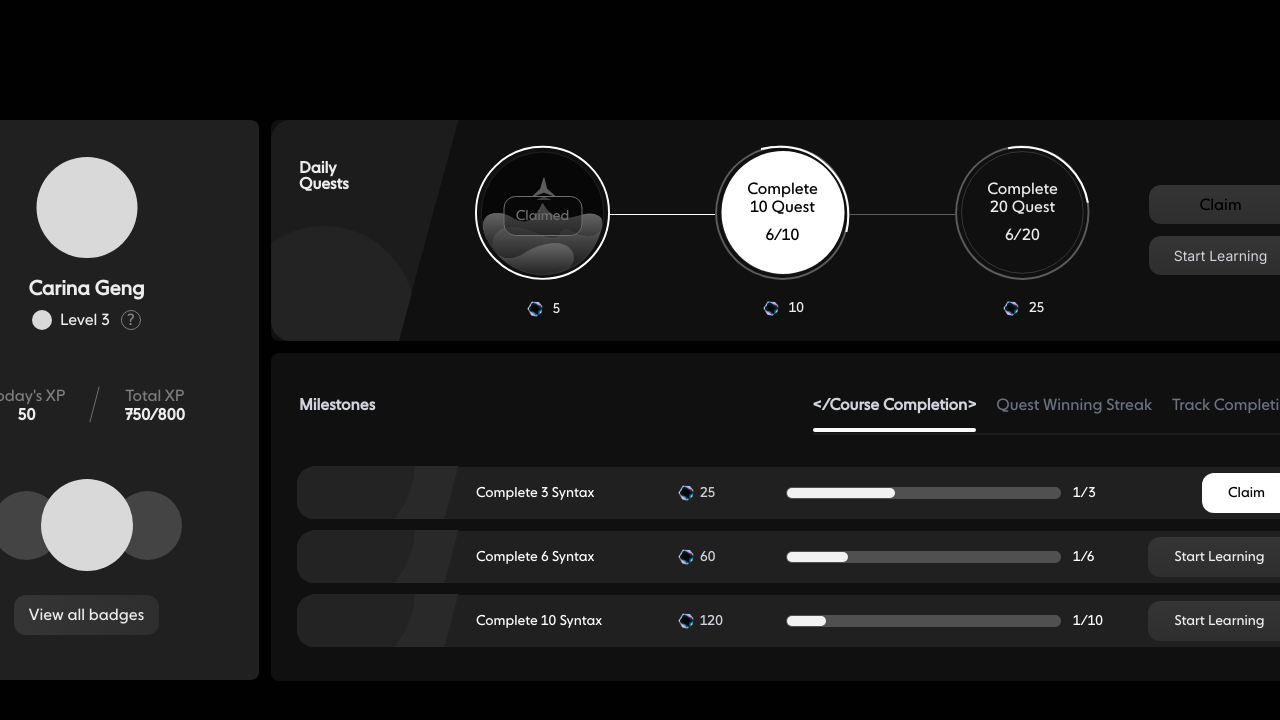
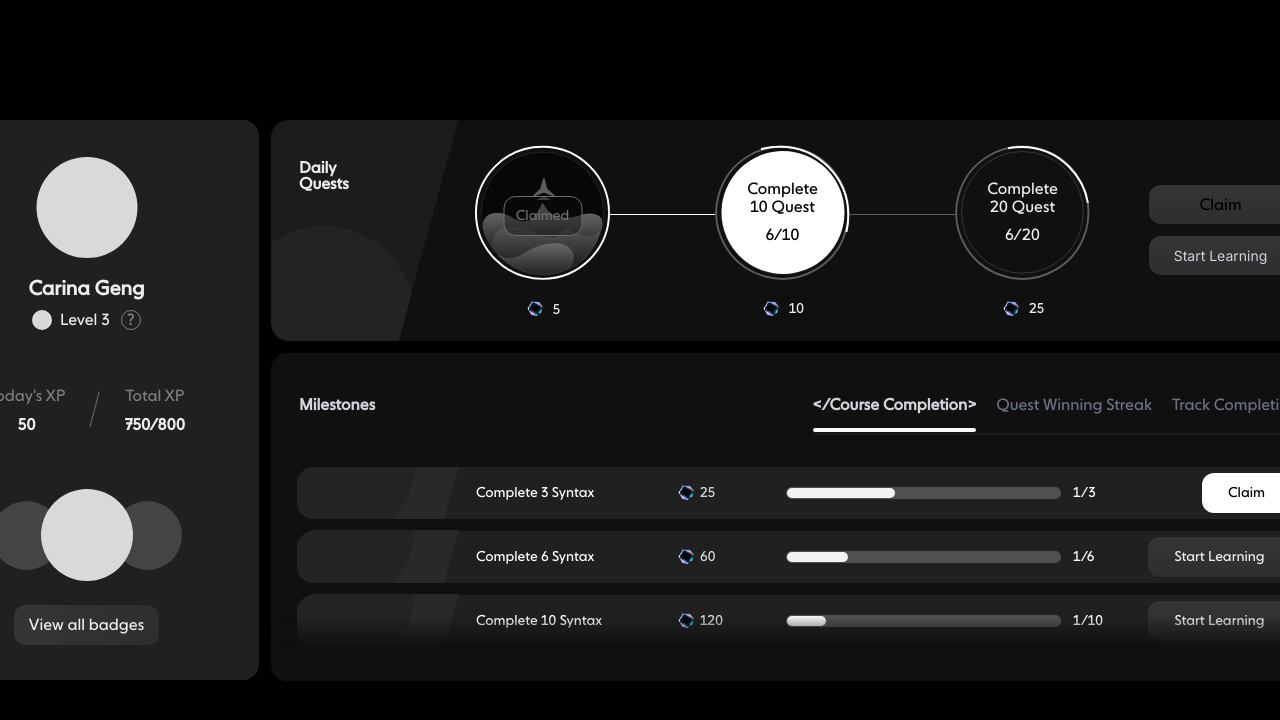
Before and after one commit to aLIEzsss4/HQ-FONT, a Next.js app: page / in a window 1280 px wide. Shown: the top 720 px of the page. Built offline with nearby package versions, Linux system fonts and the light colour scheme.

Commit message:
feat: many list

```diff
--- a/ui/dailyQuests.tsx
+++ b/ui/dailyQuests.tsx
@@ -3,7 +3,7 @@ import Image from 'next/image'
 
 export default function DailyQuests() {
   return (
-    <div className="w-[1083px] h-[221px] flex-shrink-0 rounded-lg bg-[#101010]  flex">
+    <div className="w-[1083px] h-[221px] flex-shrink-0 rounded-[16px] bg-[#101010]  flex">
       <div className="relative h-[100%] w-[188px]">
         <Image
           className="absolute  left-0 z--10"
@@ -112,7 +112,7 @@ export default function DailyQuests() {
               height={20}
               priority
             />
-            <p className="text-[#EDEDED] text-center font-next-book text-[14px] font-normal  leading-[110%]">
+            <p className="text-[#EDEDED] h-[20px] leading-5 text-center font-next-book text-[14px] font-normal  ">
               5
             </p>
           </div>
@@ -171,7 +171,7 @@ export default function DailyQuests() {
               height={20}
               priority
             />
-            <p className="text-[#EDEDED] text-center font-next-book text-[14px] font-normal  leading-[110%]">
+            <p className="text-[#EDEDED] text-center font-next-book text-[14px] font-normal h-[20px] leading-5 ">
               10
             </p>
           </div>
@@ -229,7 +229,7 @@ export default function DailyQuests() {
               height={20}
               priority
             />
-            <p className="text-[#EDEDED] text-center font-next-book text-[14px] font-normal  leading-[110%]">
+            <p className="text-[#EDEDED] text-center font-next-book text-[14px] font-normal  h-[20px] leading-5 ">
               25
             </p>
           </div>
@@ -251,8 +251,6 @@ export default function DailyQuests() {
       </div>
 
 
-
-
     </div>
   )
 }
--- a/ui/table.tsx
+++ b/ui/table.tsx
@@ -1,39 +1,41 @@
 import Image from 'next/image'
 
 interface ITableData {
-  syntax: number,
+  total: number,
   conin: number,
   width: number,
-  schedule: string,
+  finished: number,
   canClaim: boolean
 }
 
-const TableData: ITableData[] = [
+const originalData: ITableData[] = [
   {
-    syntax: 3,
+    total: 3,
     conin: 25,
     width: 108,
-    schedule: '1/3',
+    finished: 1,
     canClaim: true,
   },
   {
-    syntax: 6,
+    total: 6,
     conin: 60,
     width: 61,
-    schedule: '1/6',
+    finished: 1,
     canClaim: false,
   },
   {
-    syntax: 10,
+    total: 10,
     conin: 120,
     width: 39,
-    schedule: '1/10',
+    finished: 1,
     canClaim: false,
   }
 ]
 
+const TableData: ITableData[] = Array.from({ length: 9 }, (_, index) => originalData[index % originalData.length]);
+
 const Col = (props: ITableData) => {
-  const { syntax, conin, width, schedule, canClaim } = props
+  const { total, conin, width, finished, canClaim } = props
   return (
     <div className="mb-[12px] w-[1000px] h-[52px] flex-shrink-0   rounded-[16px]  bg-[#202020] flex items-center">
       <div>
@@ -43,7 +45,7 @@ const Col = (props: ITableData) => {
         </svg>
       </div>
       <p className="ml-[17px] w-[200px] text-white font-next-book text-sm font-normal leading-[120%]">
-        Complete {syntax} Syntax
+        Complete {total} Syntax
       </p>
       <Image
         className=""
@@ -65,7 +67,7 @@ const Col = (props: ITableData) => {
 
       </div>
       <p className="ml-[12px] text-white font-next-book text-sm font-normal leading-[120%]">
-        {schedule}
+        {finished}/{total}
       </p>
       {canClaim ?
         <button
@@ -79,7 +81,6 @@ const Col = (props: ITableData) => {
         >
           Start Learning
         </button>
-
       }
 
 
@@ -95,7 +96,7 @@ export default function Table() {
 
 
   return (
-    <div className="w-[1083px] h-[328px] mt-3 flex-shrink-0 rounded-lg bg-[#101010]">
+    <div className="w-[1083px] h-[328px] mt-3 flex-shrink-0 rounded-[16px] bg-[#101010]">
       <div className="flex  mt-[40px]">
         <div className="  ml-[28px] w-146 text-gray-300 font-next-book text-16  font-bold leading-110">
           Milestones
@@ -129,12 +130,22 @@ export default function Table() {
 
       </div>
 
-      <div className="mt-[32px] ml-[26px]">
-        {TableData.map(item => <Col {...item} />)}
+      <div className="relative">
+        <div className="mt-[32px] ml-[26px]  h-[180px] overflow-hidden  overflow-y-auto">
+          {TableData.map(item => <Col {...item} />)}
+        </div>
+        <div className="absolute bottom-0 left-[0px]">
+          <Image
+            className=""
+            src="/svgs/tablebom.svg"
+            alt="tablebom"
+            width={1083}
+            height={30}
+            priority
+          />
+        </div>
+      </div>
 
-
-
-      </div>
     </div>
   )
 }
--- a/ui/userInfo.tsx
+++ b/ui/userInfo.tsx
@@ -3,7 +3,7 @@ import Image from 'next/image'
 
 export default function UserInfo() {
   return (
-    <div className="w-[345px] h-[560px] flex-shrink-0 rounded-lg bg-[#202020]">
+    <div className="w-[345px] h-[560px] flex-shrink-0 rounded-[16px] bg-[#202020]">
 
       {/* top */}
       <div className="flex flex-col items-center mt-[37px]">
@@ -28,7 +28,7 @@ export default function UserInfo() {
           <p className="text-[#EDEDED] font-next-book text-[13px] font-normal text-base leading-[100%] ">
             Level 3
           </p>
-          <div className=" ml-auto relative w-[20px] h-[20px] flex content-center justify-center items-center">
+          <div className=" ml-auto relative w-[20px] h-[20px] flex content-center justify-center items-center  cursor-help">
             <Image
               className="absolute inset-0"
               src="/svgs/question.svg"
@@ -36,7 +36,7 @@ export default function UserInfo() {
               width={20}
               height={20}
             />
-            <p className="text-[#828282] text-center font-next-book text-[11.55px] font-normal text-base  leading-[100%] relative">
+            <p className="text-[#828282] text-center font-next-book text-[11.55px] font-normal text-base  leading-[100%] relative ">
               ?
             </p>
           </div>
@@ -51,7 +51,7 @@ export default function UserInfo() {
               Today's XP
             </p>
 
-            <p className="text-[#EDEDED] font-next-book text-[16px] font-bold leading-[100%]">
+            <p className="text-[#EDEDED] font-next-book text-[16px] font-bold leading-[100%] mt-[12px]">
               50
             </p>
           </div>
@@ -69,7 +69,7 @@ export default function UserInfo() {
               Total XP
             </p>
 
-            <p className="text-[#EDEDED] font-next-book text-[16px] font-bold leading-[100%]">
+            <p className="text-[#EDEDED] font-next-book text-[16px] font-bold leading-[100%] mt-[12px]">
               750/800
             </p>
           </div>
```
Also changed, not shown: public/coin.png, public/svgs/tablebom.svg (added).
